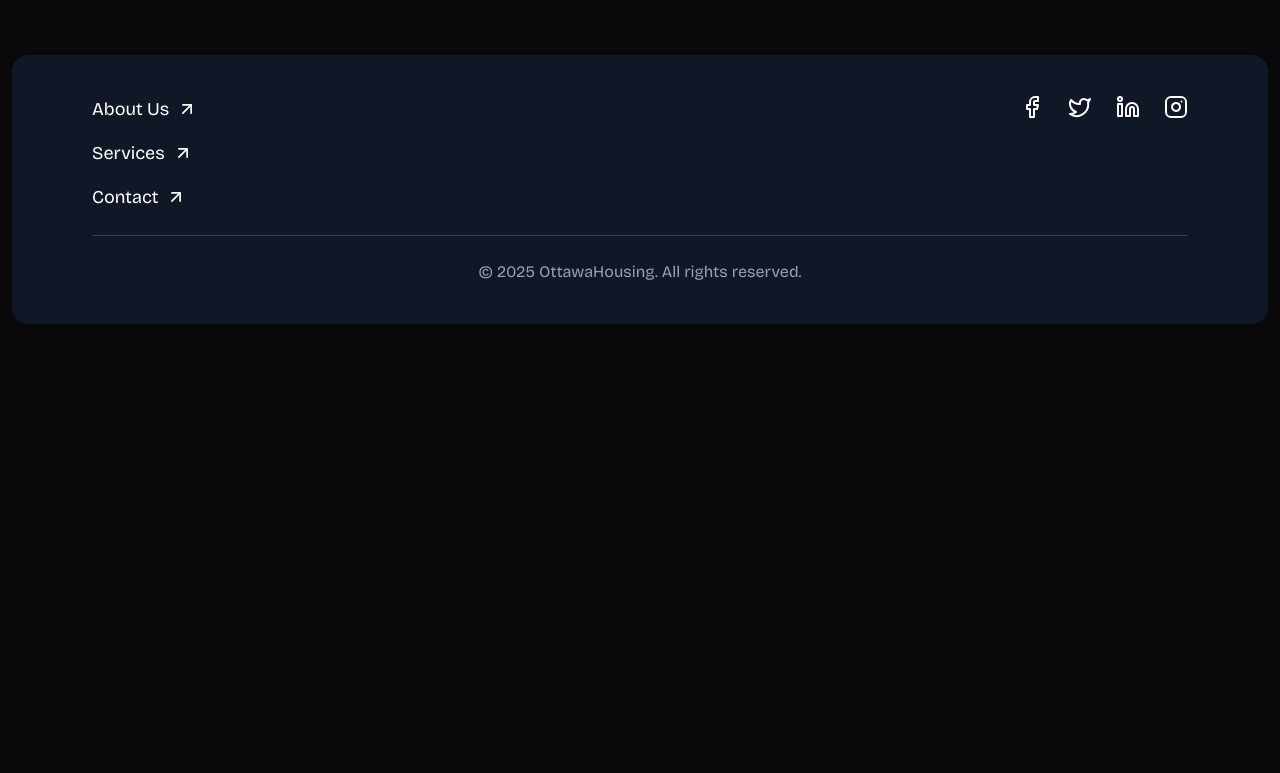
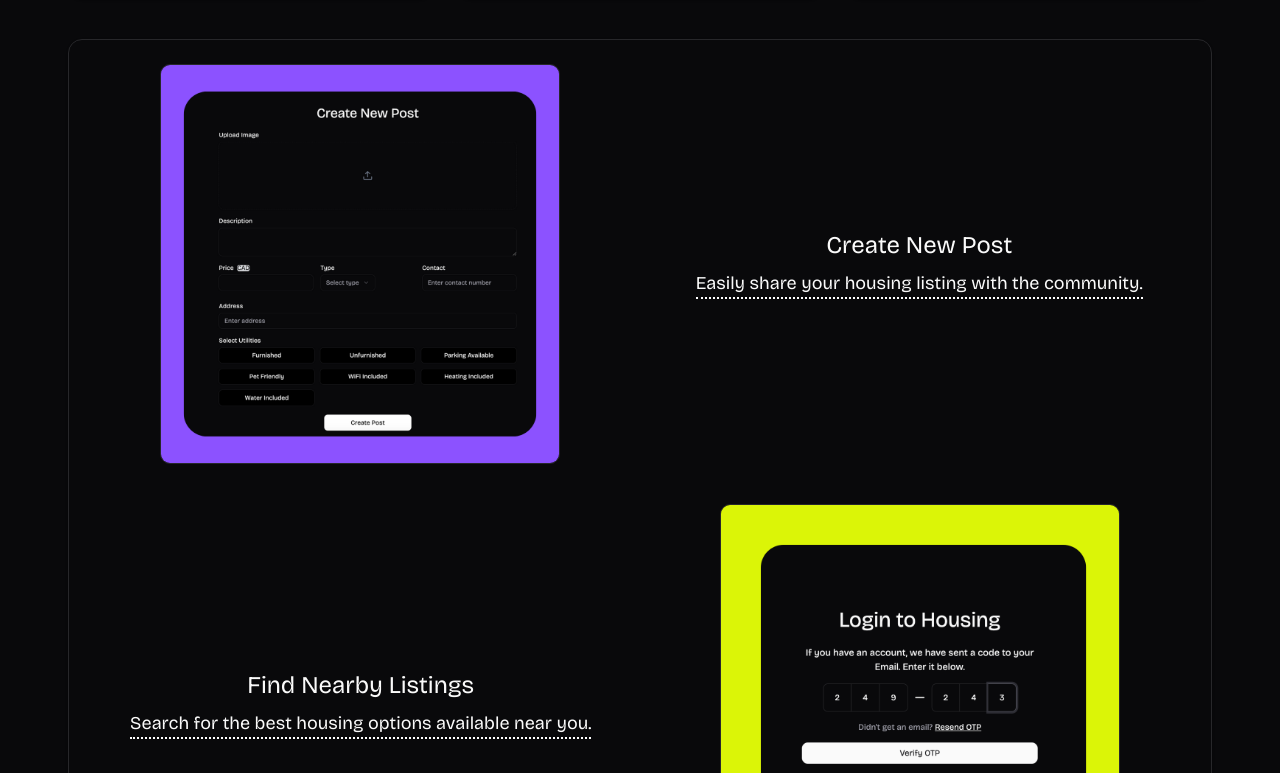
Before and after one commit to jotx19/rental-app, a React (Vite) app in the folder frontend/: page / in a window 1280 px wide. Shown: the part 1727-2500 px from the top of the page. Before the commit the page ends 2063 px from the top, so only its background shows below. Built offline with nearby package versions, Linux system fonts and the light colour scheme; no server answers.

Commit message:
bugs fixes v2

```diff
--- a/frontend/src/App.tsx
+++ b/frontend/src/App.tsx
@@ -16,6 +16,7 @@ import NewPostPage from "./Pages/NewPostPage";
 import PostPage from "./Pages/PostPage";
 import User from "./Pages/User";
 import SearchPage from "./Pages/SearchPage";
+import About from "./components/Sider/about";
 
 const AppContent: FC = () => {
   const { authUser, checkAuth, isCheckingAuth } = useAuthStore();
@@ -49,6 +50,7 @@ const AppContent: FC = () => {
         <Route path="/login" element={<LoginPage />} />
         <Route path="/signup" element={<SignUpPage />} />
         <Route path="/email-verification" element={<EmailVerifyPage />} />
+        <Route path="/about" element={<About/>} />
       </Routes>
     </div>
   );
--- a/frontend/src/Pages/HomePage.tsx
+++ b/frontend/src/Pages/HomePage.tsx
@@ -78,8 +78,7 @@ const HomePage = () => {
         <div className="gap-2">
           <Link to="/new-post">
             <Button className="bg-primary flex items-center">
-              <Plus size={20} className="mr-2" />{" "}
-              New Post
+              <Plus size={20} className="mr-2" /> New Post
             </Button>
           </Link>
         </div>
@@ -149,7 +148,7 @@ const HomePage = () => {
             Follow these simple steps to get started!
           </p>
 
-          <div className="grid md:grid-cols-3 gap-6 mt-6">
+          <div className="grid md:grid-cols-3 gap-6 mb-6 mt-6">
             <Card>
               <CardHeader className="flex items-center">
                 <BookOpen size={28} className="text-primary" />
@@ -187,6 +186,43 @@ const HomePage = () => {
               </CardContent>
             </Card>
           </div>
+          <div className="w-full mt-10 max-w-7xl mx-auto">
+            <Card className="p-6">
+              <div className="flex flex-col gap-10">
+                <div className="flex flex-col md:flex-row w-full items-center justify-between gap-6">
+                  <div className="w-full md:w-1/2 flex justify-center">
+                    <img
+                      src="/first.png"
+                      alt="First Image"
+                      className="h-auto max-h-[50vh] w-full md:w-auto border rounded-lg object-cover"
+                    />
+                  </div>
+                  <div className="w-full md:w-1/2 flex flex-col justify-center items-center text-center p-6 rounded-lg">
+                    <h1 className="text-2xl font-bold">Create New Post</h1>
+                    <p className="text-lg border-white border-b-2 border-none md:border-dotted hover:text-white mt-2">
+                      Easily share your housing listing with the community.
+                    </p>
+                  </div>
+                </div>
+
+                <div className="flex flex-col-reverse md:flex-row w-full items-center justify-between gap-6">
+                  <div className="w-full md:w-1/2 flex flex-col justify-center items-center text-center p-6 rounded-lg">
+                    <h1 className="text-2xl font-bold">Find Nearby Listings</h1>
+                    <p className="text-lg border-white border-b-2 border-none md:border-dotted hover:text-white mt-2">
+                      Search for the best housing options available near you.
+                    </p>
+                  </div>
+                  <div className="w-full md:w-1/2 flex justify-center">
+                    <img
+                      src="/second.png"
+                      alt="Second Image"
+                      className="h-auto max-h-[50vh] w-full md:w-auto border rounded-lg object-cover"
+                    />
+                  </div>
+                </div>
+              </div>
+            </Card>
+          </div>
         </div>
       </div>
       <Footer />
--- a/frontend/src/components/Footer.tsx
+++ b/frontend/src/components/Footer.tsx
@@ -9,10 +9,10 @@ const Footer = () => {
 
           <nav className="w-full md:w-auto">
             <ul className="flex flex-col space-y-4 text-lg font-medium">
-              {["About Us", "Services", "Contact"].map((item, index) => (
+              {["About Us"].map((item, index) => (
                 <li key={index}>
                   <Link
-                    to={`/${item.toLowerCase()}`}
+                    to={item === "About Us" ? "/about" : `/${item.toLowerCase()}`} // Condition to link to about.tsx
                     className="group flex items-center relative overflow-hidden transition"
                   >
                     <span className="relative z-10">{item}</span>
--- /dev/null
+++ b/frontend/src/components/Sider/about.tsx
@@ -0,0 +1,57 @@
+import { Card, CardContent, CardHeader, CardTitle, CardDescription } from '@/components/ui/card';
+import { Instagram } from 'lucide-react';
+import { Link } from "react-router-dom";
+
+
+const About = () => {
+  return (
+    <div className="flex justify-center items-cente mt-20 min-h-screen">
+      <div className="w-full max-w-6xl p-4">
+        <Card className="shadow-lg border-2 rounded-xl">
+          <CardHeader>
+            <CardTitle className="text-3xl font-extrabold text-center">
+              About Ottawa Housing
+            </CardTitle>
+            <CardDescription className="text-lg text-center">
+              Central hub to connect individuals and families with housing opportunities in Ottawa.
+            </CardDescription>
+          </CardHeader>
+
+          <CardContent>
+            <div className="mt-8 space-y-6">
+              <h2 className="text-2xl underline font-semibold">Our Mission</h2>
+              <p className="text-lg">
+                Ottawa Housing is a non-profit initiative focused on connecting individuals, families, and communities
+                with affordable housing in Ottawa. Our mission is to make housing more accessible, transparent, and
+                user-friendly, offering an inclusive platform that caters to diverse needs.
+              </p>
+
+              <h2 className="text-2xl underline font-semibold">Join Us</h2>
+              <p className="text-lg gap-2">
+                We are community of developers and designers who are passionate about creating a more connected environment
+                for everyone. If you are interested in contributing to our mission, feel free to reach out to us at
+                <span className='text-[#FF90E7] p-1 border-white border-b-2 border-dotted hover:text-white'><Link to='https://discord.gg/Bv8KJ7AEk3'>Discord</Link></span>
+                Souce code is open-to-all, feel free to FORK project and develop.
+              </p>
+
+              <div className="mt-8 text-center">
+                <h3 className="text-xl font-semibold">Follow Us</h3>
+                <div className="flex justify-center space-x-6 mt-4">
+                  <a
+                    href="https://www.instagram.com/skiptraces"
+                    target="_blank"
+                    rel="noopener noreferrer"
+                  >
+                    <Instagram size={40} />
+                  </a>
+                </div>
+              </div>
+            </div>
+          </CardContent>
+        </Card>
+      </div>
+    </div>
+  );
+};
+
+export default About;
```
Also changed, not shown: frontend/public/first.png (added), frontend/public/second.png (added).
